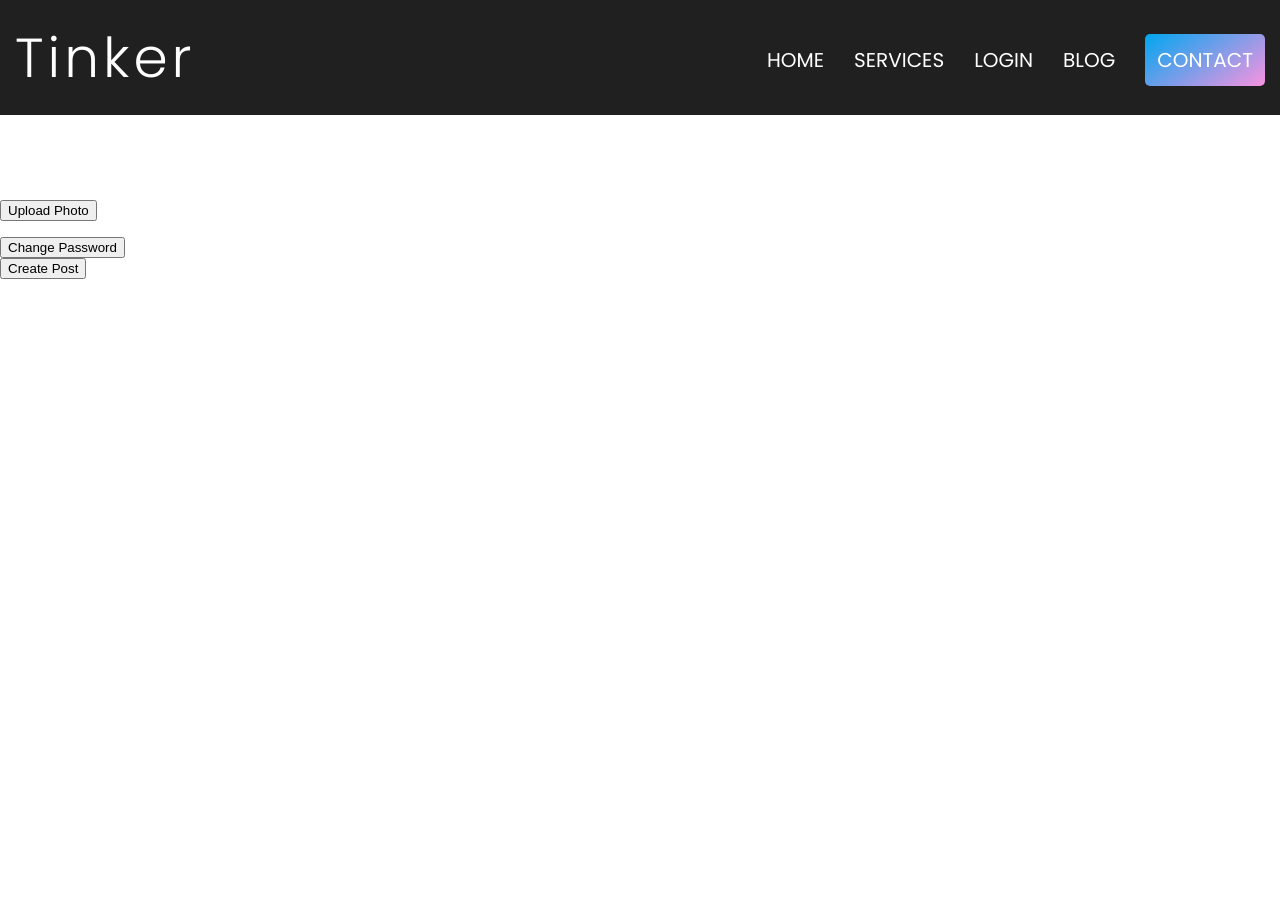
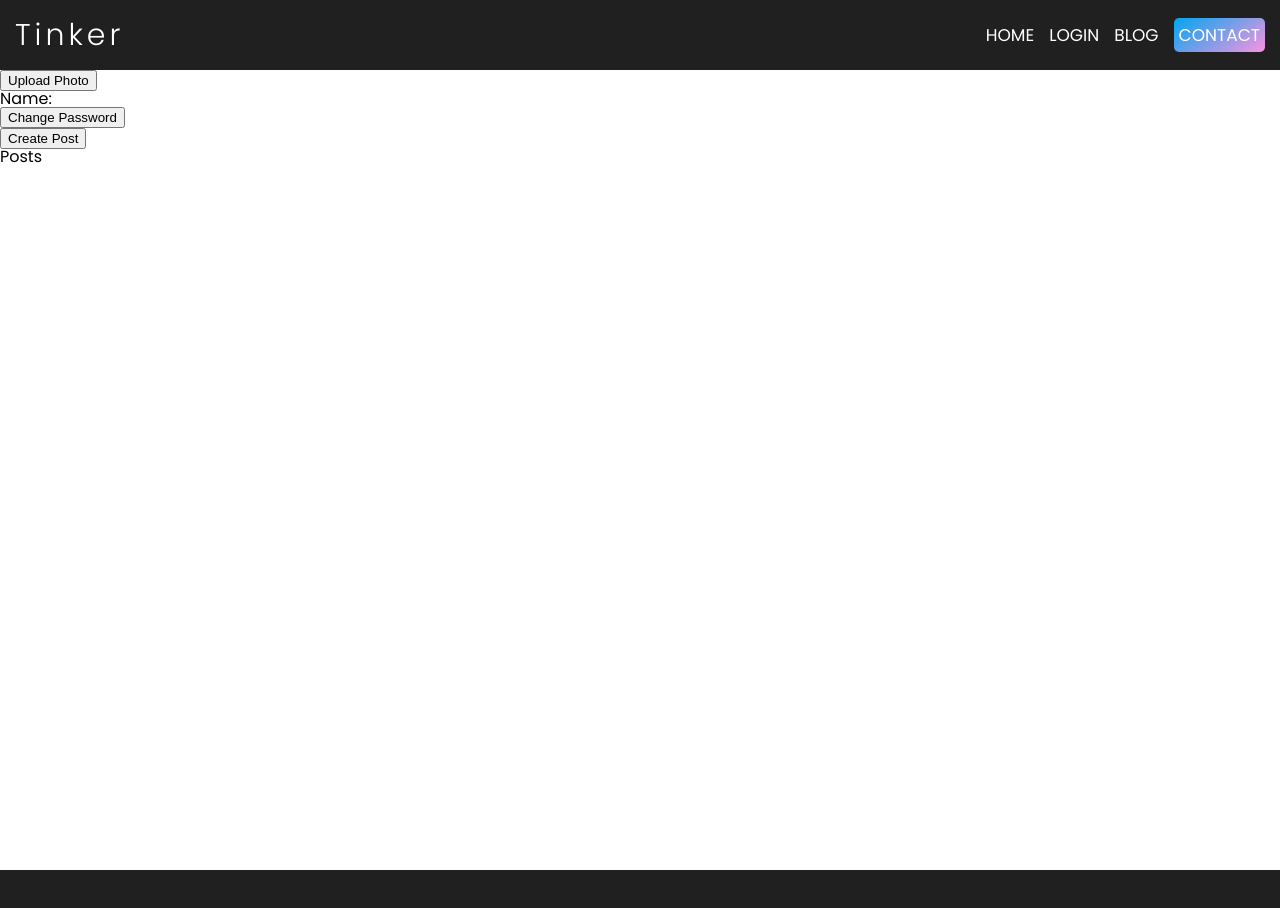
Before and after one commit to Okami-/Tinker-Website, a React app: page /profile in a window 1280 px wide. Shown: the top 908 px of the page. After the commit the page ends 870 px from the top, so only its background shows below. Built offline with nearby package versions, Linux system fonts and the light colour scheme; what react-scrollable-anchor, redux-immutable-state-invariant would draw is missing.

Commit message:
react scrolltotop fix, blog list styles for desktop and mobile

```diff
--- a/package.json
+++ b/package.json
@@ -58,6 +58,7 @@
     "googleapis": "^32.0.0",
     "js-cookie": "^2.2.0",
     "lodash": "^4.17.11",
+    "moment": "^2.22.2",
     "mongoose": "^5.3.11",
     "morgan": "^1.9.1",
     "nodemailer": "^4.6.8",
@@ -69,6 +70,7 @@
     "react-dom": "^16.5.0",
     "react-draft-wysiwyg": "^1.12.13",
     "react-ga": "^2.5.3",
+    "react-moment": "^0.8.3",
     "react-redux": "^5.0.7",
     "react-router": "^4.3.1",
     "react-router-dom": "^4.3.1",
--- a/src/assets/stylesheets/components/_blog.scss
+++ b/src/assets/stylesheets/components/_blog.scss
@@ -10,10 +10,55 @@
 
 .posts-listing {
 	color: black;
-	margin-top: 200px;
+	margin-top: 70px;
+	min-height: 100vh;
+	background-color: #FFF;
+	padding-left: 15px;
+    padding-right: 15px;
+    padding-top: 30px;
+    h2 {
+    	text-align: center;
+    }
+    .posts-list {
+    	margin-top: 50px;
+    	li {
+    		background-color: #D6D6D6;
+    		border: 20px solid #FFF;
+    		margin-bottom: 15px;
+    		text-transform: uppercase;
+    		font-size: 25px;
+    		height: 200px;
+    		text-align: center;
+    		a {
+    			text-decoration: none;
+    			color: white;
+    			&:hover{
+    				color: pink;
+    				text-decoration: underline;
+    			}
+    		}
+    	}
+    }
 }
 
 .post-listing {
 	color: black;
-	margin-top: 200px;
+	margin-top: 70px;
+	min-height: 100vh;
+	background-color: #FFF;
+	padding-left: 15px;
+    padding-right: 15px;
+    padding-top: 30px;
+    .post-date-created {
+    	color: #9c9c9c;
+    	text-align: center;
+    	margin-top: 40px;
+    }
 }
+
+#create-post-wysiwyg {
+	color: black;
+	margin-top: 70px;
+	min-height: 100vh;
+	background-color: #FFF;
+}
--- a/src/assets/stylesheets/components/_header.scss
+++ b/src/assets/stylesheets/components/_header.scss
@@ -1,17 +1,17 @@
 .logo {
     float: left;
     h1 {
-        font-size: 55px;
+        font-size: 30px;
         font-weight: 300;
         letter-spacing: 4px;
         @media (max-width: $tablet) {
-            font-size: 35px;
+            font-size: 20px;
         }
     }
 }
 .header {
-    padding-top: 30px;
-    padding-bottom: 30px;
+    padding-top: 20px;
+    padding-bottom: 20px;
     @include clearfix;
     position:fixed;
     overflow: hidden;
@@ -26,12 +26,17 @@
         padding: 14px 0;
     }
     .header-container {
+        display: flex;
+        align-items: center;
         padding-left: 15px;
         padding-right: 15px;
         max-width: 1440px;
         position: relative;
         @include clearfix;
         margin: 0 auto;
+        @media (max-width: $tablet) {
+            display: block;
+        }
     }
 }
 .hamburger {
@@ -44,7 +49,7 @@
             display: block;
             position: fixed;
             right: 30px;
-            top: 3px;
+            top: -8px;
             color: #FFFFFF;
         }
     }
@@ -55,8 +60,8 @@
     padding: 0;
 }
 .nav-menu {
-    padding-top: 20px;
     float: right;
+    margin-left: auto;
     @media (max-width: $tablet) {
         padding-top: 0px;
         &.visible {
@@ -70,7 +75,7 @@
                 }
                 margin-bottom: 30px;
                 display: block;
-                font-size: 20px;
+                font-size: 15px;
                 @include clearfix;
                 width: 100%;
                 float: none;
@@ -89,8 +94,8 @@
             float: none;
         }
         float: left;
-        margin-right: 30px;
-        font-size: 20px;
+        margin-right: 15px;
+        font-size: 17px;
         a {
             text-decoration: none;
             color: #FFFFFF;
@@ -103,7 +108,7 @@
     li:last-child {
         margin-right: 0;
         a {
-            padding: 12px 12px 12px 12px;
+            padding: 5px;
             border-radius: 5px;
             background: $button-gradient;
             @media (max-width: $tablet) {
--- a/src/assets/stylesheets/components/_profile.scss
+++ b/src/assets/stylesheets/components/_profile.scss
@@ -1,3 +1,6 @@
 .profile-page {
-    margin-top: 200px;
+    color: black;
+	margin-top: 70px;
+	min-height: 100vh;
+	background-color: #FFF;
 }
--- a/src/components/App.jsx
+++ b/src/components/App.jsx
@@ -9,6 +9,10 @@ class App extends Component {
 			</Fullscreen>
 		);
 	}
+	componentDidMount(){
+ 		document.body.style.background = "#202020";
+	}
+
 	constructor() {
 		super();
 		// Google analytics initialization
@@ -17,7 +21,7 @@ class App extends Component {
 	}
 	render() {
 		return (
-			<h1>hi</h1>
+			<div className="app"></div>
 		);
 	}
 }
--- a/src/components/Blog/Blog.jsx
+++ b/src/components/Blog/Blog.jsx
@@ -4,7 +4,6 @@ import { connect } from 'react-redux';
 import PostsList from "./PostsList"
 
 class Blog extends Component {
-
     render() {
         return (
             <div className="blog-posts">
--- a/src/components/Blog/PostShow.jsx
+++ b/src/components/Blog/PostShow.jsx
@@ -2,7 +2,7 @@ import React, { Component } from 'react';
 import { connect } from 'react-redux';
 import { Link } from 'react-router-dom';
 import { fetchPost, deletePost, fetchPostFailure, fetchPostSuccess, deletePostSuccess, resetActivePost, resetDeletedPost} from '../../store/blog/actions.js';
-
+import Moment from 'react-moment'
 class PostsShow extends Component {
   componentDidMount() {
     // id is created from the server than assigned to a url link that leads to the single post which is then
@@ -33,19 +33,22 @@ class PostsShow extends Component {
   }
   render() {
     const { post, loading, error } = this.props.activePost;
-    console.log(this.props)
+    console.log(post);
     if (!post) {
       return <div>Loading...</div>;
     }
     return (
       <div className="post-listing">
-       <h2>{post.post.title}</h2>
+        <h2>{post.post.title}</h2>
+        <button
+          className="btn btn-danger float-right"
+          onClick={this.onDeleteClick.bind(this)}>Delete</button>
         <h6>Categories: {post.post.categories}</h6>
         <div>{post.post.body}</div>
         <Link className="btn btn-secondary btn-sm" to="/posts">Back to Posts</Link>
-        <button
-          className="btn btn-danger float-right"
-          onClick={this.onDeleteClick.bind(this)}>Delete</button>
+        <div className="post-date-created">
+          <Moment format="MMMM DD, YYYY">{post.post.createdAt}</Moment>
+        </div>
       </div>
     );
   };
--- a/src/components/Blog/PostsList.jsx
+++ b/src/components/Blog/PostsList.jsx
@@ -8,12 +8,13 @@ class PostsIndex extends Component {
   componentWillMount() {
     this.props.fetchPosts();
   }
+
   renderPosts(posts) {
     return _.map(posts.posts, post => {
       return (
-        <li className="list-group-item" key={post._id}>
-          <Link to={`/posts/${post._id}`}>{post.title}</Link>
-        </li>
+          <li className="list-group-item col-md-6 col-sm-12" key={post._id}>
+            <Link to={`/posts/${post._id}`}>{post.title}</Link>
+          </li>
       );
     });
   }
@@ -22,10 +23,12 @@ class PostsIndex extends Component {
     console.log(posts)
     return (
        <div className="posts-listing">
-            <h1>hello</h1>
-            <ul className="posts-list">
-                {this.renderPosts(posts)}
-            </ul>
+         <div className="container">
+              <h2>Recent Posts</h2>
+              <ul className="posts-list row">
+                  {this.renderPosts(posts)}
+              </ul>
+          </div>
         </div>
     );
   }
--- a/src/components/Header/Header.jsx
+++ b/src/components/Header/Header.jsx
@@ -20,7 +20,6 @@ class Header extends Component {
             isLoggedIn: false
         };
     }
-
     // Mobile Menu Logic
     toggleClass(event) {
         const currentState = this.state.showMenu;
@@ -54,11 +53,11 @@ class Header extends Component {
                             <div className="logo"><h1>Tinker</h1></div>
                             <button className="hamburger" onClick={this.toggleClass}></button>
                             <ul className={`${this.state.showMenu ? 'visible ' : ''}nav-menu`}>
-                                <li><Link to="/#section1">HOME</Link></li>
-                                <li><Link to="/#section2">SERVICES</Link></li>
+                                <li><Link to="/">HOME</Link></li>
+                                {/*<li><Link to="/#section2">SERVICES</Link></li>*/}
                                 {loggedEle}
                                 <li><Link to='/posts'>BLOG</Link></li>
-                                <li><Link to="/#section3">CONTACT</Link></li>
+                                <li><Link to="/">CONTACT</Link></li>
 
                             </ul>
                         </div>
--- a/src/index.jsx
+++ b/src/index.jsx
@@ -6,7 +6,7 @@ import './assets/vendor/pe-icon-7-stroke/dist/pe-icon-7-stroke.css';
 import registerServiceWorker from './registerServiceWorker';
 import { BrowserRouter, Route, Switch} from 'react-router-dom';
 import { configureStore } from './store';
-
+import ScrollToTop from "./components/Utilities/ScrollToTop.jsx";
 import Login from "./components/Admin/Login.jsx";
 import App from "./components/App.jsx";
 import Header from "./components/Header/Header.jsx";
@@ -26,8 +26,9 @@ const store = configureStore();
 
 ReactDOM.render(
 	<Provider store={store}>
-		<BrowserRouter>
-			<div>
+		<BrowserRouter onUpdate={() => window.scrollTo(0, 0)}>
+			<div><ScrollToTop>
+				<App />
 				<Header />
 				<Switch>
 					<Route path="/posts/new" component={CreatePost} />
@@ -44,6 +45,7 @@ ReactDOM.render(
 							</div>
 					} />
 				</Switch>
+				</ScrollToTop>
 			</div>
 		</BrowserRouter>
 	</Provider >
```
Also changed, not shown: src/components/Blog/RenderField.jsx (deleted, +0 -16 lines), src/components/Blog/RenderTextArea.jsx (deleted, +0 -17 lines).
